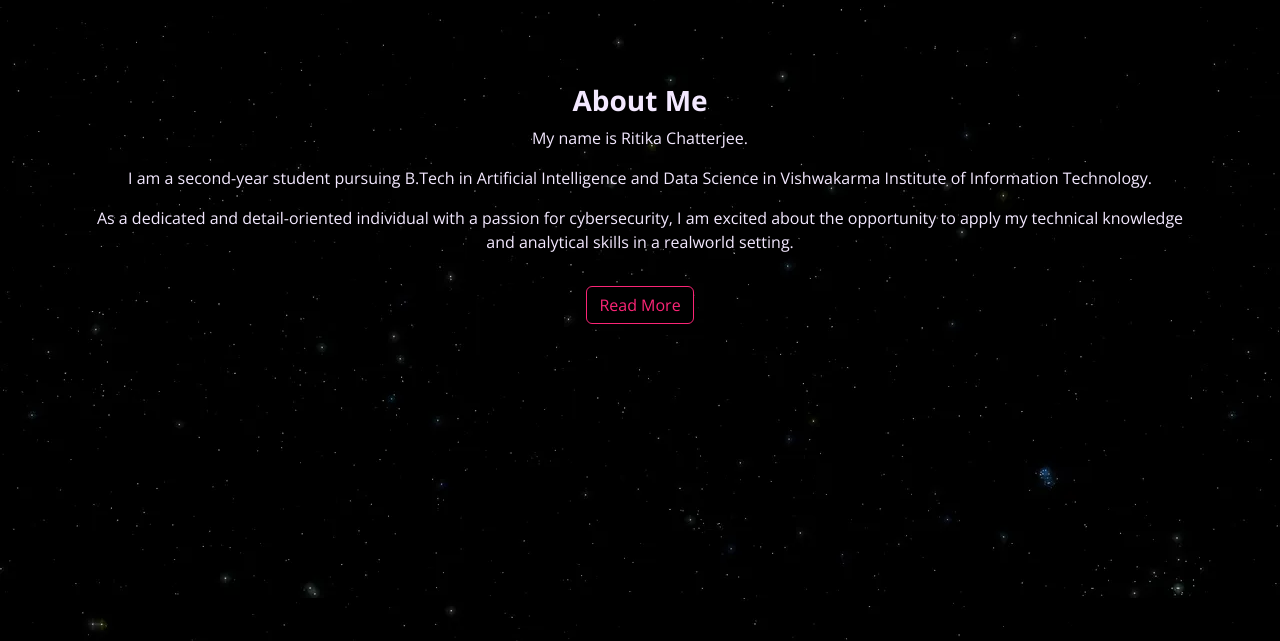
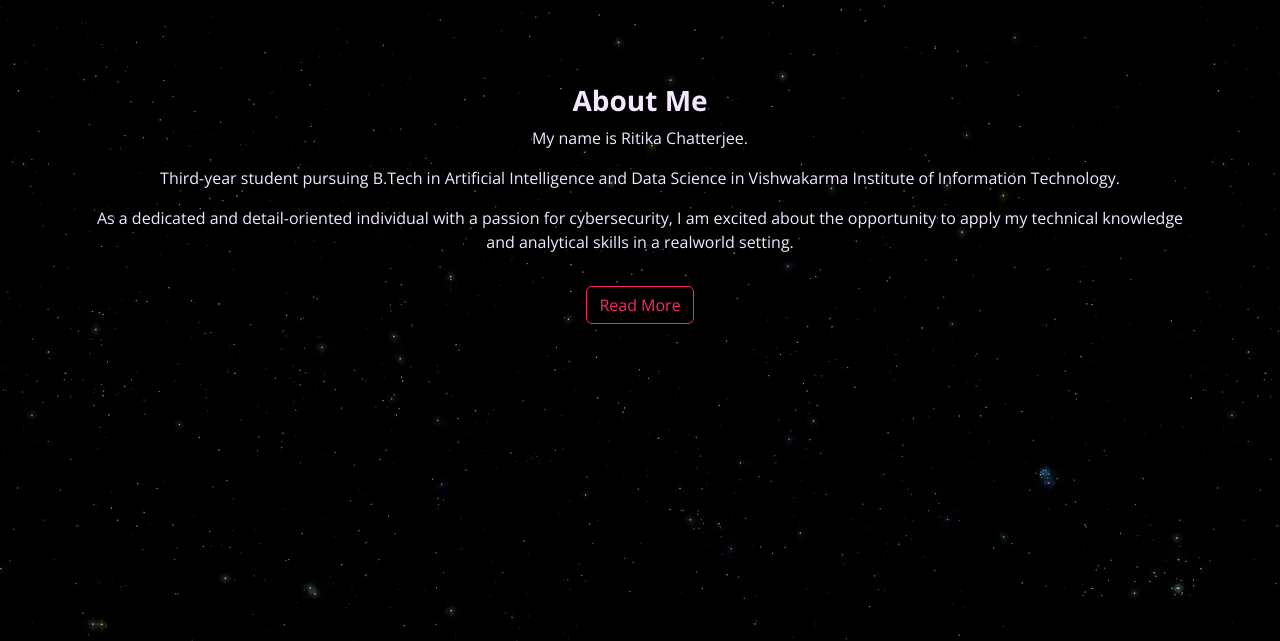
Before and after one commit to ritzx21/Personal-Website, a plain HTML site: page index.html in a window 1280 px wide. Shown: the part 752-1393 px from the top of the page. Drawn offline with nearby package versions, Linux system fonts and the light colour scheme.

Commit message:
Update index.html

```diff
--- a/index.html
+++ b/index.html
@@ -108,7 +108,7 @@
                 <h3 class="text-center fw-bold main-title">About Me</h3>
                 <!-- <p class="text-center fe-bold sub-title">Who am I?</p> -->
                 <p class="text-center">My name is Ritika Chatterjee.</p>
-                <p class="text-center">I am a second-year student pursuing B.Tech in Artificial
+                <p class="text-center">Third-year student pursuing B.Tech in Artificial
                     Intelligence and Data Science in Vishwakarma Institute of Information Technology.</p>
                 <p class="text-center"> As a dedicated and detail-oriented individual with a passion
                     for cybersecurity, I am excited about the opportunity to
```
